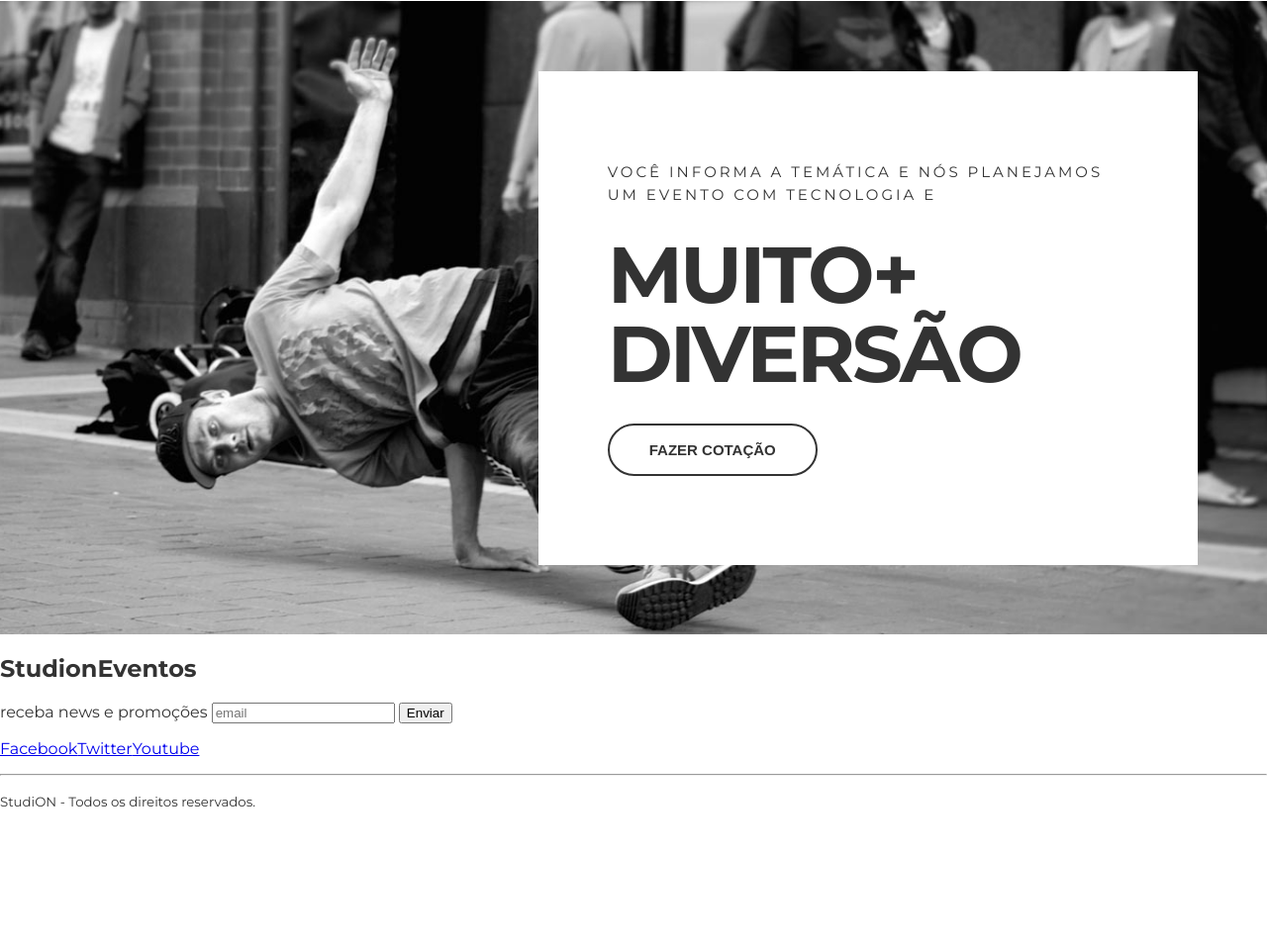
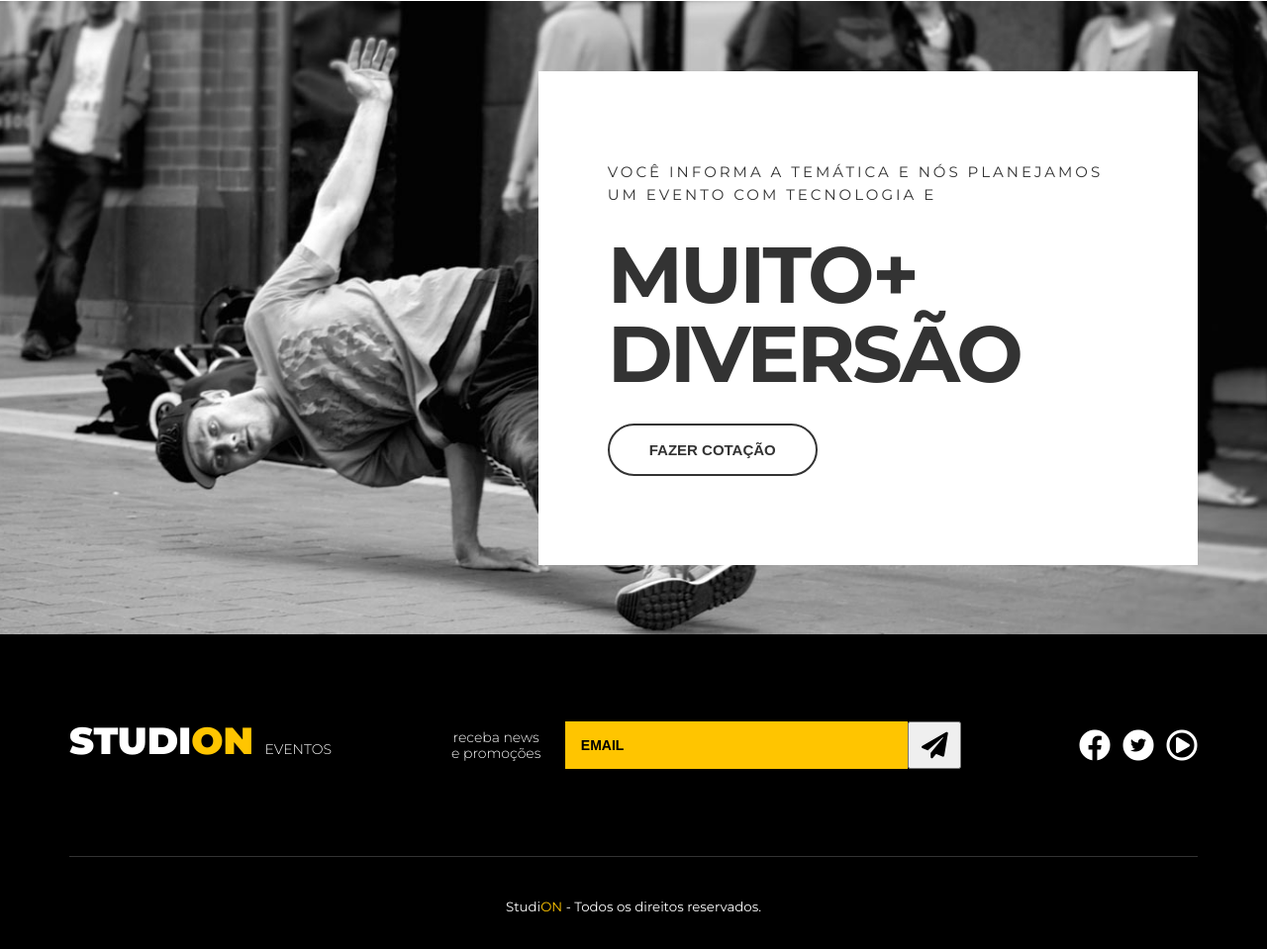
Before and after one commit to AlexRodriguesbeta/studion, a website: page src/index.html in a window 1280 px wide. Shown: the part 1626-2585 px from the top of the page at 99% size. Before the commit the page ends 2461 px from the top, so only its background shows below. Drawn offline with Linux system fonts and the light colour scheme.

Commit message:
feat(footer): revised structured and added styles

```diff
--- a/src/css/style.css
+++ b/src/css/style.css
@@ -1,4 +1,7 @@
-@import url("https://fonts.googleapis.com/css2?family=Montserrat:wght@300;400;500;700;900&family=Roboto&display=swap");
+
+@import url('https://fonts.googleapis.com/css2?family=Montserrat:wght@300;400;500;700;900&family=Roboto&display=swap');
+@import url('https://cdnjs.cloudflare.com/ajax/libs/font-awesome/5.13.0/css/fontawesome.min.css');
+@import url('https://cdnjs.cloudflare.com/ajax/libs/font-awesome/5.13.0/css/all.min.css');
 
 * {
   box-sizing: border-box;
@@ -264,3 +267,85 @@ ul {
     border-color: var(--color-copy);
     background: unset;
   }
+
+  .footer {
+    background-color: #000;
+    color: #fff;
+    text-align: center;
+  }
+
+  .footer__container {
+    display: grid;
+    grid-template-columns: repeat(3, auto);
+    align-items: center;
+    border-bottom: 0.1rem solid #FFF3;
+    padding: 5rem 0;
+  }
+
+  .footer .logo-studion {
+    justify-self: start;
+    margin: 0;
+  }
+
+  .footer__form {
+    display: grid;
+    grid-template-columns: 9ch auto;
+    gap: 1.375rem;
+    align-items: center;
+  }
+
+  .footer__form label {
+    font-size: .875rem;
+    font-weight: 300;
+    line-height: 1rem;
+  }
+
+  .footer__form__email {
+    display: grid;
+    grid-template-columns: auto 3.375rem;
+  }
+
+  .footer__form input {
+    background-color: var(--color-primary);
+    border: unset;
+    font-size: .875rem;
+    font-weight: 700;
+    text-transform: uppercase;
+    padding: 1rem;
+    color: #000;
+  }
+
+  .footer__form input::placeholder {
+    color: #000;
+  }
+
+  .footer__form button {
+    cursor: pointer;
+    transition: 0.3s all ease;
+  }
+
+  .footer__form button:hover {
+    background-color: #000;
+    color: #FFF;
+  }
+
+  .footer__social {
+    display: grid;
+    grid-template-columns: repeat(3, auto);
+    gap: .5rem;
+    justify-self: end;
+  }
+
+  .footer__social a,
+  .footer__social a:hover,
+  .footer__social a:visited {
+    color: white;
+  }
+
+  .footer__social .fa-twitter {
+    color: #000;
+  }
+
+  .footer p {
+    margin: 2.5rem 0;
+  }
--- a/src/index.html
+++ b/src/index.html
@@ -126,21 +126,46 @@
       </section>
     </main>
 
-    <footer>
-      <h2>Studi<span>on</span><span>Eventos</span></h2>
-      <form>
-        <label>receba news e promoções</label>
-        <input type="email" placeholder="email" />
-        <button type="submit">Enviar</button>
-      </form>
-      <ul>
-        <li><a href="https://facebook.com/" target="_blank">Facebook</a></li>
-        <li><a href="https://twitter.com/" target="_blank">Twitter</a></li>
-        <li><a href="https://youtube.com/" target="_blank">Youtube</a></li>
-      </ul>
-      <hr />
+    <footer class="footer">
+
+      <div class="container footer__container">
+        <h2 class="logo-studion">
+          Studi<span class="copy--primary">on</span>
+          <span class="logo-studion__subtitle">Eventos</span>
+        </h2>
+        <form class="footer__form">
+          <label for="email">receba news e promoções</label>
+          <div class="footer__form__email">
+            <input id="email" type="email" placeholder="email" />
+            <button type="submit">
+              <i class="fas fa-paper-plane fa-2x"></i>
+            </button>
+          </div>
+        </form>
+        <ul class="footer__social">
+          <li>
+            <a href="https://facebook.com/" target="_blank">
+              <i class='fab fa-facebook fa-2x'></i>
+            </a>
+          </li>
+          <li>
+            <a href="https://twitter.com/" target="_blank">
+              <span class="fa-stack">
+                <i class="fas fa-circle fa-stack-2x"></i>
+                <i class="fab fa-twitter fa-stack-1x"></i>
+              </span>
+            </a>
+          </li>
+          <li>
+            <a href="https://youtube.com/" target="_blank">
+              <i class="far fa-play-circle fa-2x"></i>
+            </a>
+          </li>
+        </ul>
+      </div>
+
       <p>
-        <small>Studi<span>ON</span> - Todos os direitos reservados.</small>
+        <small>Studi<span class="copy--primary">ON</span> - Todos os direitos reservados.</small>
       </p>
     </footer>
   </body>
```
